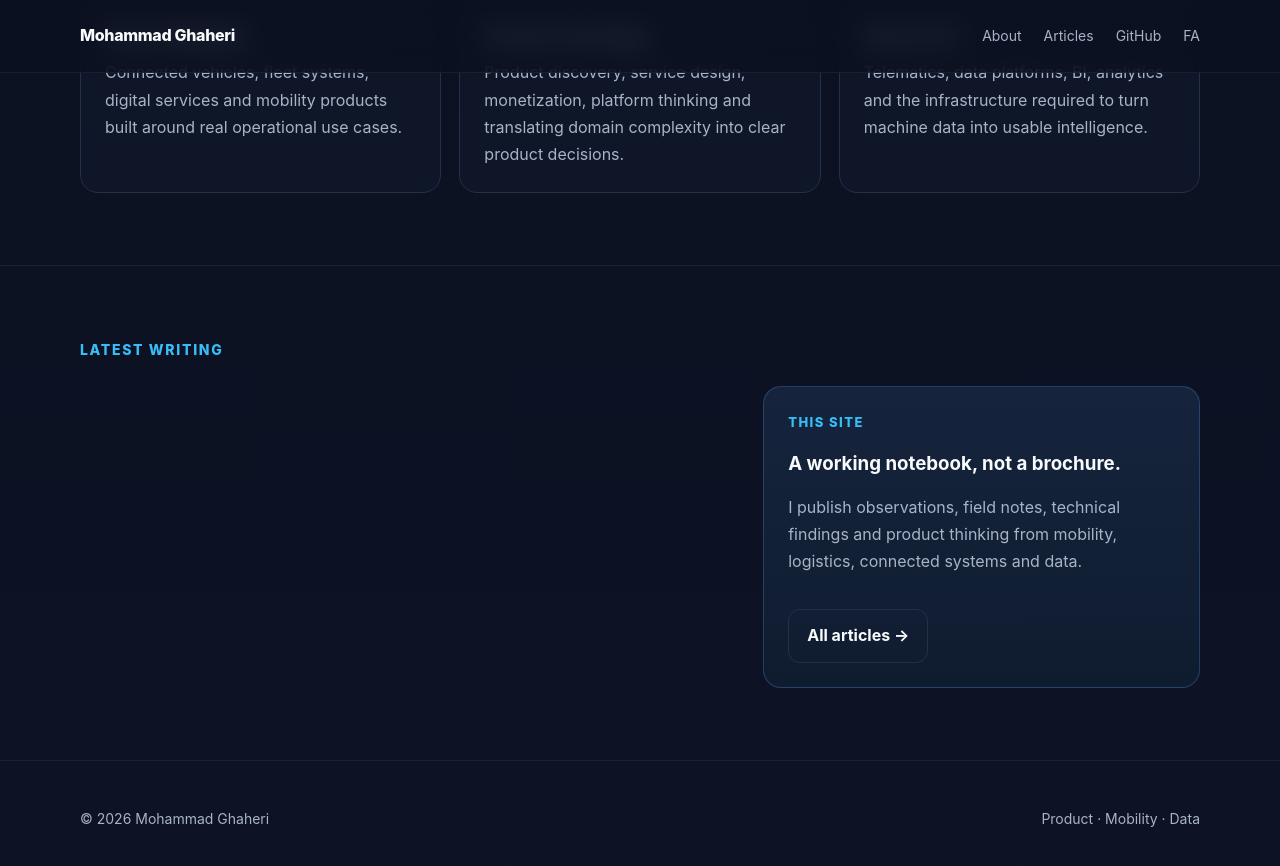
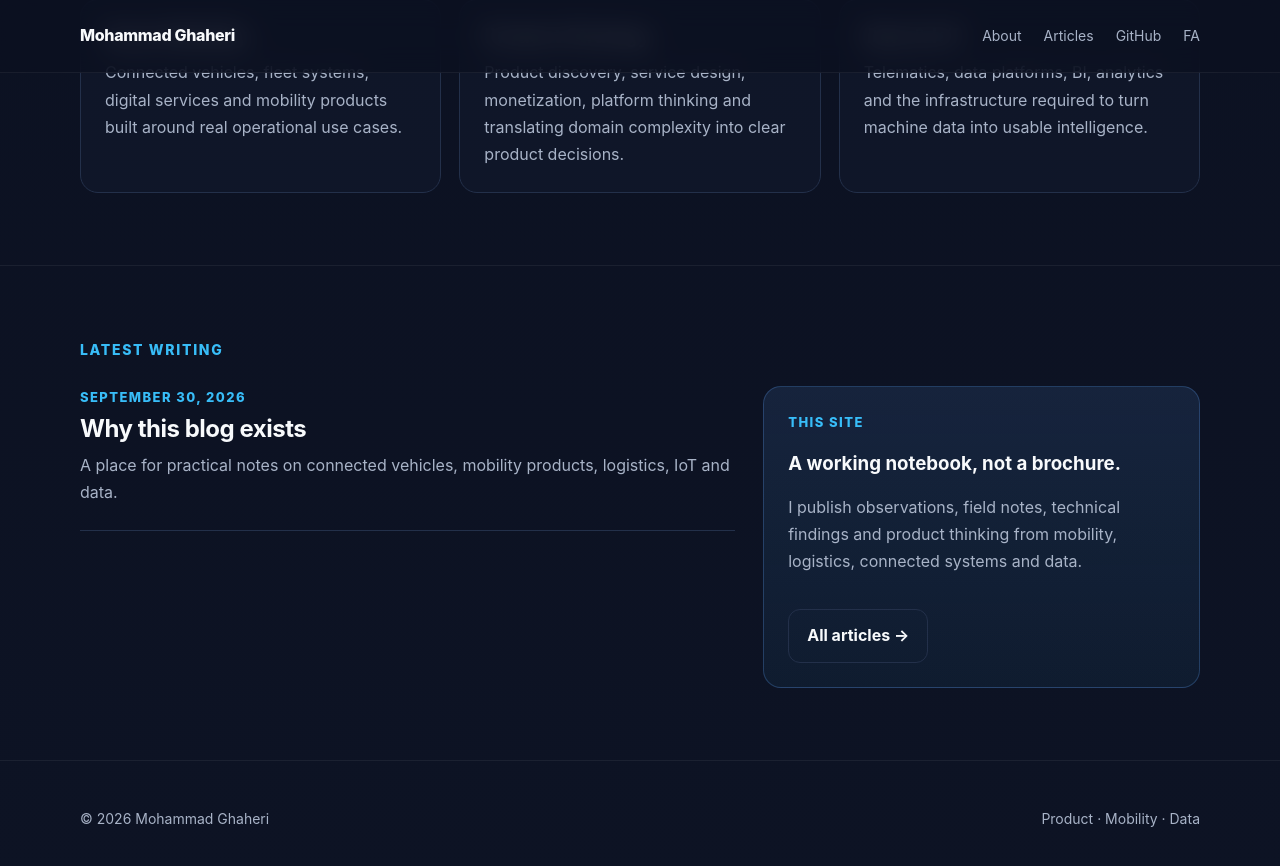
Before and after one commit to MohammadGhaheri/mohammadghaheri.github.io, a Jekyll site: the page built from en.html, in a window 1280 px wide and 900 px high, scrolled down 1013 px. Shown: the top 866 px of the window. Built offline with Jekyll 4.4.1, drawn with Linux system fonts in a browser that asks for light colours.

Commit message:
Add bilingual metadata to first article

```diff
--- a/_posts/2026-09-30-why-this-blog.md
+++ b/_posts/2026-09-30-why-this-blog.md
@@ -3,7 +3,9 @@
 title: "Why this blog exists"
 description: "A place for practical notes on connected vehicles, mobility products, logistics, IoT and data."
 date: 2026-09-30
-permalink: /articles/why-this-blog/
+permalink: /en/articles/why-this-blog/
+lang: en
+alt_url: /fa/articles/why-this-blog/
 tags:
   - Product
   - Mobility
```
